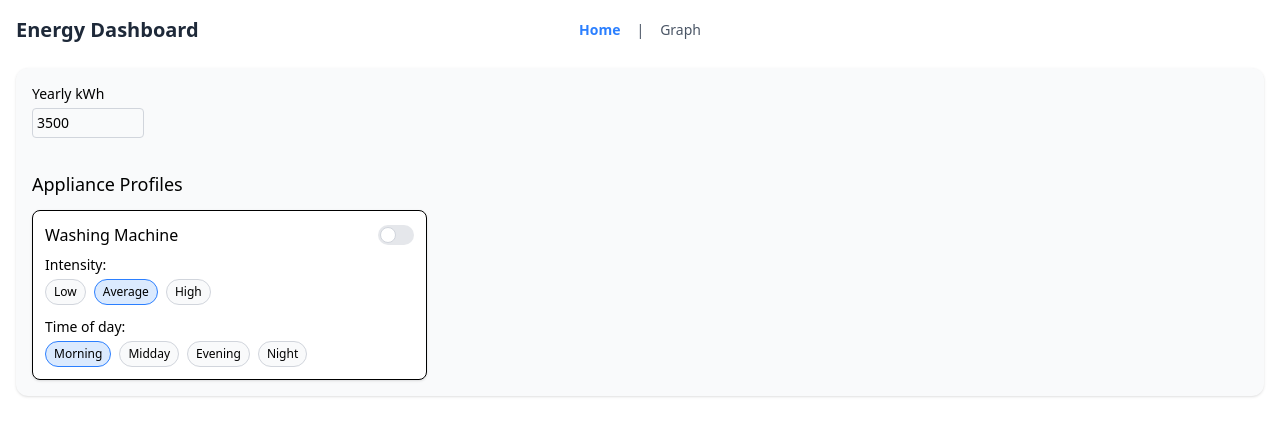
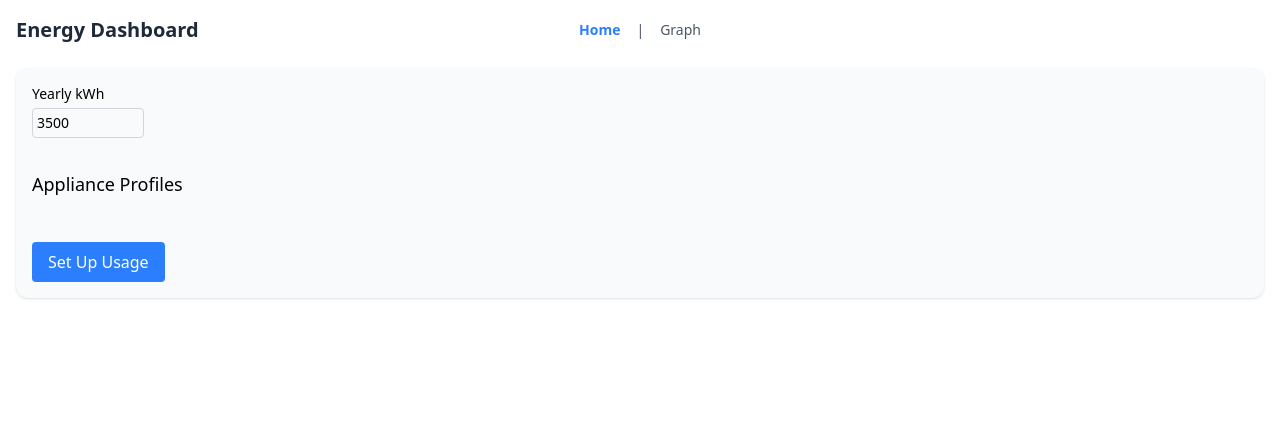
Before and after one commit to MerijnBol/EverydayWatt, a SvelteKit app in the folder energy-dashboard/: page / in a window 1280 px wide. Shown: the top 436 px of the page. Built offline with nearby package versions, Linux system fonts and the light colour scheme.

Commit message:
Toggle profiles in modal

```diff
--- a/energy-dashboard/src/lib/components/ApplianceProfile.svelte
+++ b/energy-dashboard/src/lib/components/ApplianceProfile.svelte
@@ -4,8 +4,8 @@
     export let profile;
     export let handleUpdate;
 
-    const toggleEnabled = () => {
-        profile.enabled = !profile.enabled;
+    const diableProfile = () => {
+        profile.enabled = false;
         handleUpdate(profile);
     };
     const setApplianceIntensity = (intensity: Intensity) => {
@@ -33,17 +33,21 @@
         enabled: profile.timeOfDay.includes(timeOfDay)
     }));
 </script>
+
+{#if profile.enabled}
 <div class="border rounded-lg p-3 bg-white shadow-sm">
     <div class="flex items-center justify-between mb-2">
         <h3 class="font-medium">{profile.name}</h3>
         <label class="relative inline-flex items-center cursor-pointer">
-            <input
-                type="checkbox"
-                class="sr-only peer"
-                checked={profile.enabled}
-                on:change={toggleEnabled}
-            />
-            <div class="w-9 h-5 bg-gray-200 peer-focus:outline-none rounded-full peer peer-checked:after:translate-x-full peer-checked:after:border-white after:content-[''] after:absolute after:top-[2px] after:left-[2px] after:bg-white after:border-gray-300 after:border after:rounded-full after:h-4 after:w-4 after:transition-all peer-checked:bg-blue-600"></div>
+            <button
+                class="text-gray-500"
+                on:click={diableProfile}
+                aria-label="Disable Profile"
+            >
+            <svg xmlns="http://www.w3.org/2000/svg" class="h-5 w-5" viewBox="0 0 20 20" fill="currentColor">
+                <path fill-rule="evenodd" d="M6.5 4a1 1 0 00-.707.293l-.5.5H3a1 1 0 100 2h14a1 1 0 100-2h-2.293l-.5-.5A1 1 0 0013.5 4h-7zM5 8a1 1 0 011-1h8a1 1 0 011 1v8a2 2 0 01-2 2H7a2 2 0 01-2-2V8zm3 2a1 1 0 10-2 0v4a1 1 0 102 0v-4zm4 0a1 1 0 10-2 0v4a1 1 0 102 0v-4z" clip-rule="evenodd" />
+            </svg>
+            </button>
         </label>
     </div>
     <div class="mb-3">
@@ -74,3 +78,4 @@
         </div>
     </div>
 </div>
+{/if}
--- /dev/null
+++ b/energy-dashboard/src/lib/components/UsageModal.svelte
@@ -0,0 +1,31 @@
+<script lang="ts">
+	import { type ApplianceProfile } from '$lib/constants';
+
+	export let applianceProfiles: ApplianceProfile[];
+    export let handleUpdate: (profile: ApplianceProfile) => void;
+    export let closeModal: () => void;
+
+	function toggleProfile(profile: ApplianceProfile) {
+        handleUpdate(profile);
+	}
+</script>
+
+<div class="modal fixed inset-0 flex items-center justify-center bg-black bg-opacity-50">
+	<div class="bg-white p-6 rounded shadow-lg w-96">
+		<h2 class="text-lg font-medium mb-4">Set Up Usage</h2>
+		<ul>
+			{#each applianceProfiles as profile}
+				<li class="flex justify-between items-center mb-2">
+					<span>{profile.name}</span>
+					<label class="flex items-center">
+						<input type="checkbox" bind:checked={profile.enabled} on:change={() => toggleProfile(profile)} />
+						<span class="ml-2">Enabled</span>
+					</label>
+				</li>
+			{/each}
+		</ul>
+		<button class="mt-4 px-4 py-2 bg-red-500 text-white rounded" on:click={closeModal}>
+			Close
+		</button>
+	</div>
+</div>
--- a/energy-dashboard/src/lib/domain/ConsumptionData.ts
+++ b/energy-dashboard/src/lib/domain/ConsumptionData.ts
@@ -4,8 +4,7 @@ import {
 	monthsData,
 	type ApplianceProfile,
 	timeOfDayHours,
-	TimeOfDay,
-	Intensity
+	availableApplianceProfiles
 } from '../constants';
 
 export class ConsumptionData {
@@ -40,7 +39,7 @@ export class ConsumptionData {
 	constructor(yearlyConsumption: number = 0) {
 		this._yearlyConsumption = yearlyConsumption;
 		this._hourlyData = this.createEmptyHourlyData();
-		this._applianceProfiles = [];
+		this._applianceProfiles = JSON.parse(JSON.stringify(availableApplianceProfiles));
 
 		if (yearlyConsumption > 0) {
 			this.generateHourlyData();
@@ -200,10 +199,7 @@ export class ConsumptionData {
 
 	public updateApplianceProfile(profile: ApplianceProfile): void {
 		const index = this._applianceProfiles.findIndex(profile => profile.id === profile.id);
-		if (index !== -1 && !profile.enabled) {
-			// Remove the appliance profile if it is disabled
-			this._applianceProfiles.splice(index, 1);
-		} else if (index === -1) {
+		if (index === -1) {
 			this._applianceProfiles.push(profile);
 		} else {
 			this._applianceProfiles[index] = profile;
--- a/energy-dashboard/src/routes/+page.svelte
+++ b/energy-dashboard/src/routes/+page.svelte
@@ -1,14 +1,21 @@
 <script lang="ts">
 	import { get } from 'svelte/store';
+	import { pushState } from '$app/navigation';
+	import { page } from '$app/state';
 	import { graphDataStore } from '$lib';
+	import { type ApplianceProfile } from '$lib/constants';
 	import Appliance from '$lib/components/ApplianceProfile.svelte';
-	import { type ApplianceProfile, availableApplianceProfiles } from '$lib/constants';
+	import UsageModal from '$lib/components/UsageModal.svelte';
 
 	const data = get(graphDataStore);
 	let yearlyConsumptionInput = data.getYearlyConsumption();
-	let applianceProfiles = data.getApplianceProfiles();
+	$: applianceProfiles = data.getApplianceProfiles();
 
-	data.updateApplianceProfile(availableApplianceProfiles[0])
+	function showModal() {
+		pushState('', {
+			showModal: true
+		});
+	}
 
 	function updateConsumptionData() {
 		data.setYearlyConsumption(yearlyConsumptionInput);
@@ -16,7 +23,7 @@
 	}
 
 	const handleProfileUpdate = (profile: ApplianceProfile) => {
-		console.log(profile)
+		console.log(profile);
 		data.updateApplianceProfile(profile);
 		graphDataStore.set(data.clone());
 	};
@@ -42,4 +49,12 @@
 			{/each}
 		</div>
 	</div>
+
+	<button class="mt-4 px-4 py-2 bg-blue-500 text-white rounded" on:click={showModal}>
+		Set Up Usage
+	</button>
+
+	{#if page.state.showModal}
+		<UsageModal {applianceProfiles} handleUpdate={handleProfileUpdate} closeModal={() => history.back()}/>
+	{/if}
 </section>
```
